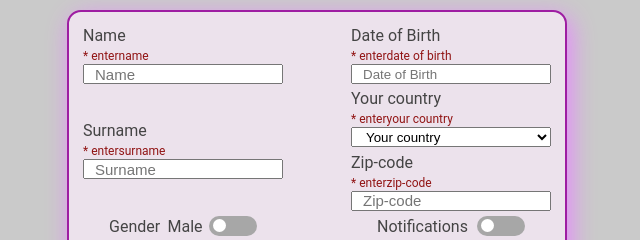
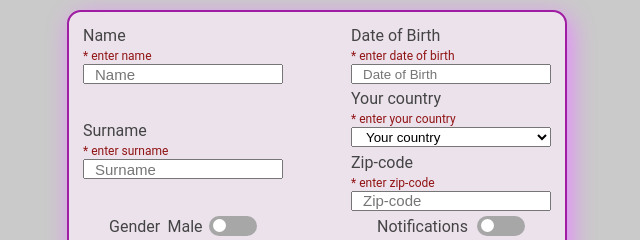
Before and after one commit to Wolf-Den1994/react-2021q3, a React app in the folder react-components/: page / in a window 1280 px wide. Shown: the top 240 px of the page, without its empty margins (323-963 px from the left). Built offline with nearby package versions, Linux system fonts and the light colour scheme.

Commit message:
feat: reset form after submit

```diff
--- a/react-components/src/components/checkbox/checkbox.jsx
+++ b/react-components/src/components/checkbox/checkbox.jsx
@@ -2,17 +2,18 @@ import React from 'react';
 import './checkbox.scss';
 
 const Checkbox = ({
-  value,
+  name,
   display,
   classNameLabel,
   classNameSpan,
   onChangeHandler,
   error,
+  value,
 }) => (
   <>
-    <label htmlFor={value} className={classNameLabel}>
+    <label htmlFor={name} className={classNameLabel}>
       <span className="display">
-        {value === 'treatment' ? (
+        {name === 'treatment' ? (
           <span>
             <span>{display}</span>
             <span>
@@ -25,9 +26,10 @@ const Checkbox = ({
       </span>
       <input
         type="checkbox"
-        id={value}
-        name={value}
+        id={name}
+        name={name}
         onChange={onChangeHandler}
+        checked={value}
       />
       <span className={classNameSpan} />
     </label>
--- a/react-components/src/components/date-input/date-input.jsx
+++ b/react-components/src/components/date-input/date-input.jsx
@@ -6,7 +6,9 @@ const dd = String(today.getDate()).padStart(2, '0');
 const mm = String(today.getMonth() + 1).padStart(2, '0');
 const yyyy = today.getFullYear();
 
-const DateInput = ({ type, onChangeHandler, error }) => {
+const DateInput = ({
+  type, onChangeHandler, error, value,
+}) => {
   const onChangeTypeInput = (e) => {
     e.currentTarget.type = 'date';
     e.currentTarget.focus();
@@ -18,7 +20,7 @@ const DateInput = ({ type, onChangeHandler, error }) => {
       <span>
         {!error && (
           <span className="error">
-            * enter
+            <span>* enter </span>
             {'Date of Birth'.toLowerCase()}
           </span>
         )}
@@ -30,6 +32,7 @@ const DateInput = ({ type, onChangeHandler, error }) => {
         max={`${yyyy}-${mm}-${dd}`}
         onFocus={onChangeTypeInput}
         onChange={onChangeHandler}
+        value={value}
       />
     </label>
   );
--- a/react-components/src/components/dropdown/dropdown.jsx
+++ b/react-components/src/components/dropdown/dropdown.jsx
@@ -1,7 +1,9 @@
 import React from 'react';
 import './dropdown.scss';
 
-const Dropdown = ({ countries, onChangeHandler, error }) => {
+const Dropdown = ({
+  countries, onChangeHandler, error, initialValue,
+}) => {
   const countriesSort = countries.sort();
   const countriesArray = countriesSort.map((countyObj) => {
     const low = countyObj.country.toLowerCase();
@@ -17,7 +19,7 @@ const Dropdown = ({ countries, onChangeHandler, error }) => {
       <span>
         {!error && (
           <span className="error">
-            * enter
+            <span>* enter </span>
             {'Your country'.toLowerCase()}
           </span>
         )}
@@ -25,7 +27,7 @@ const Dropdown = ({ countries, onChangeHandler, error }) => {
       <select
         name="countries"
         onChange={onChangeHandler}
-        defaultValue="your country"
+        value={initialValue || 'your country'}
       >
         {countriesArray}
       </select>
--- a/react-components/src/components/form/form.jsx
+++ b/react-components/src/components/form/form.jsx
@@ -7,22 +7,27 @@ import InputText from '../input/input';
 import './form.scss';
 
 const Form = ({ countriesArray, onForm, onError }) => {
-  const [state, setState] = useState({
+  const initialData = {
     name: '',
     surname: '',
     gender: false,
     dateOfBirth: '',
     country: '',
-    zipcode: null,
+    zipcode: '',
     notifications: false,
     treatment: false,
-    id: 1,
-  });
+  };
+
+  const [state, setState] = useState({ ...initialData, id: 1 });
   const [errors, setErrors] = useState({});
 
   useEffect(() => {
     setErrors((store) => ({ ...store, ...state }));
   }, [state]);
+
+  const reset = () => {
+    setState((store) => ({ ...store, ...initialData }));
+  };
 
   const onChangeName = (event) => {
     setState({ ...state, name: event.target.value });
@@ -64,6 +69,7 @@ const Form = ({ countriesArray, onForm, onError }) => {
     const newState = { ...state, id: state.id++ };
     if (validateSubmit(newState)) {
       onForm((oldState) => [...oldState, newState]);
+      reset();
     } else {
       onError((store) => {
         let newStore = store;
@@ -78,8 +84,6 @@ const Form = ({ countriesArray, onForm, onError }) => {
         });
       }, 1300);
     }
-
-    // console.log(state);
   };
 
   return (
@@ -91,18 +95,21 @@ const Form = ({ countriesArray, onForm, onError }) => {
             placeholder="Name"
             onChangeHandler={onChangeName}
             error={errors.name}
+            value={state.name}
           />
           <InputText
             type="text"
             placeholder="Surname"
             onChangeHandler={onChangeSurname}
             error={errors.surname}
+            value={state.surname}
           />
           <Checkbox
             classNameLabel="switch"
             classNameSpan="slider gender"
             display="Gender"
             onChangeHandler={onChangeGender}
+            value={state.gender}
           />
         </div>
         <div className="right-form">
@@ -110,33 +117,38 @@ const Form = ({ countriesArray, onForm, onError }) => {
             type="text"
             onChangeHandler={onChangeDate}
             error={errors.dateOfBirth}
+            value={state.dateOfBirth}
           />
           <Dropdown
             countries={countriesArray}
             onChangeHandler={onChangeCountry}
             error={errors.country}
+            initialValue={state.country}
           />
           <InputText
             type="number"
             placeholder="Zip-code"
             onChangeHandler={onChangeZipcode}
             error={errors.zipcode}
+            value={state.zipcode}
           />
           <Checkbox
             classNameLabel="switch"
             classNameSpan="slider"
             display="Notifications"
             onChangeHandler={onChangeNotifications}
+            value={state.notifications}
           />
         </div>
       </div>
       <Checkbox
-        value="treatment"
+        name="treatment"
         display="Processing of personal data"
         classNameLabel="checkbox-label"
         classNameSpan="hide"
         onChangeHandler={onChangeTreatment}
         error={errors.treatment}
+        value={state.treatment}
       />
       <Button />
     </form>
--- a/react-components/src/components/input/input.jsx
+++ b/react-components/src/components/input/input.jsx
@@ -2,17 +2,14 @@ import React from 'react';
 import './input.scss';
 
 const InputText = ({
-  type, placeholder, onChangeHandler, error,
+  type, placeholder, onChangeHandler, error, value,
 }) => (
   <label className="label-input">
-    <span>
-      {placeholder}
-      {' '}
-    </span>
+    <span>{placeholder}</span>
     <span>
       {!error && (
         <span className="error">
-          * enter
+          <span>* enter </span>
           {placeholder.toLowerCase()}
         </span>
       )}
@@ -22,6 +19,7 @@ const InputText = ({
       placeholder={placeholder}
       className="input"
       onChange={onChangeHandler}
+      value={value}
     />
   </label>
 );
```
